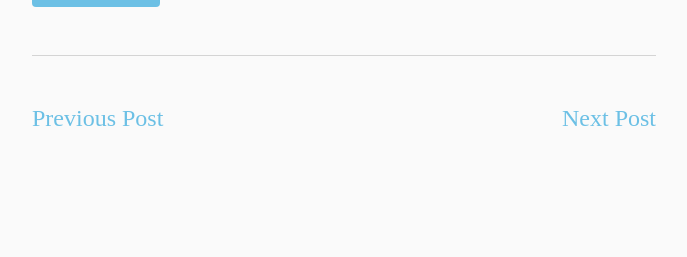
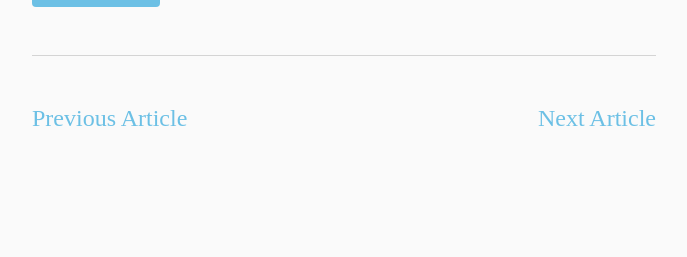
Before and after one commit to mxstbr/mxstbr.github.io, a Jekyll site: the page built from _posts/2015-06-02-hello-world.md, in a window 1280 px wide. Shown: the part 903-1160 px from the top of the page, without its empty margins (296-983 px from the left). Built offline with Jekyll 4.4.1, drawn with Linux system fonts in a browser that asks for light colours; some web fonts are replaced; Markdown is read by kramdown in place of the engine named in the settings.

Commit message:
Changed wording from post to article

```diff
--- a/_layouts/post.html
+++ b/_layouts/post.html
@@ -17,10 +17,10 @@ layout: default
 
 	<div class="post__related">
 		{% if page.previous %}
-			<a href="{{ page.previous.url }}" class="post__related-previous" onclick="ga('send', 'event', 'post', 'click', 'previous');" title="{{ page.previous.title }}">Previous Post</a>
+			<a href="{{ page.previous.url }}" class="post__related-previous" onclick="ga('send', 'event', 'post', 'click', 'previous');" title="{{ page.previous.title }}">Previous Article</a>
 		{% endif %}
 		{% if page.next %}
-			<a href="{{ page.next.url }}" class="post__related-next" onclick="ga('send', 'event', 'post', 'click', 'next');" title="{{ page.next.title }}">Next Post</a>
+			<a href="{{ page.next.url }}" class="post__related-next" onclick="ga('send', 'event', 'post', 'click', 'next');" title="{{ page.next.title }}">Next Article</a>
 		{% endif %}
 	</div>
 
```
